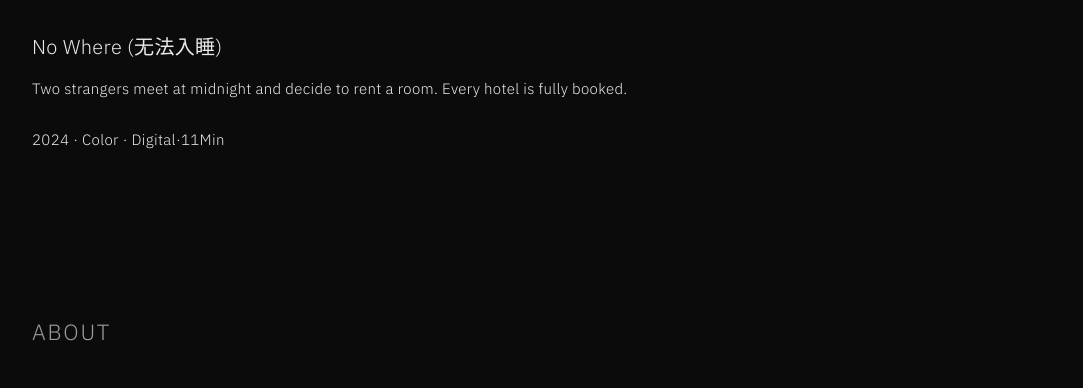
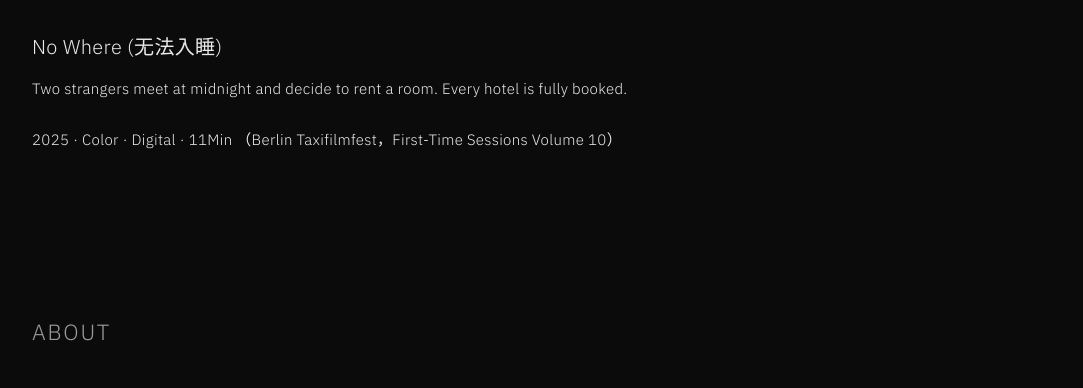
Before and after one commit to TUDONI-Film/TUDONI-Film, a plain HTML site: page index.html in a window 1280 px wide. Shown: the part 4833-5221 px from the top of the page, without its empty margins (98-1181 px from the left). Drawn offline with Linux system fonts and the light colour scheme.

Commit message:
Update index.html

```diff
--- a/index.html
+++ b/index.html
@@ -196,7 +196,7 @@ a { color: var(--text); }
     <div class="meta">
       Two strangers meet at midnight and decide to rent a room. Every hotel is fully booked.
       <br><br>
-      2024 · Color · Digital·11Min
+      2025 · Color · Digital · 11Min （Berlin Taxifilmfest，First-Time Sessions Volume 10）
     </div>
   </div>
 
```
